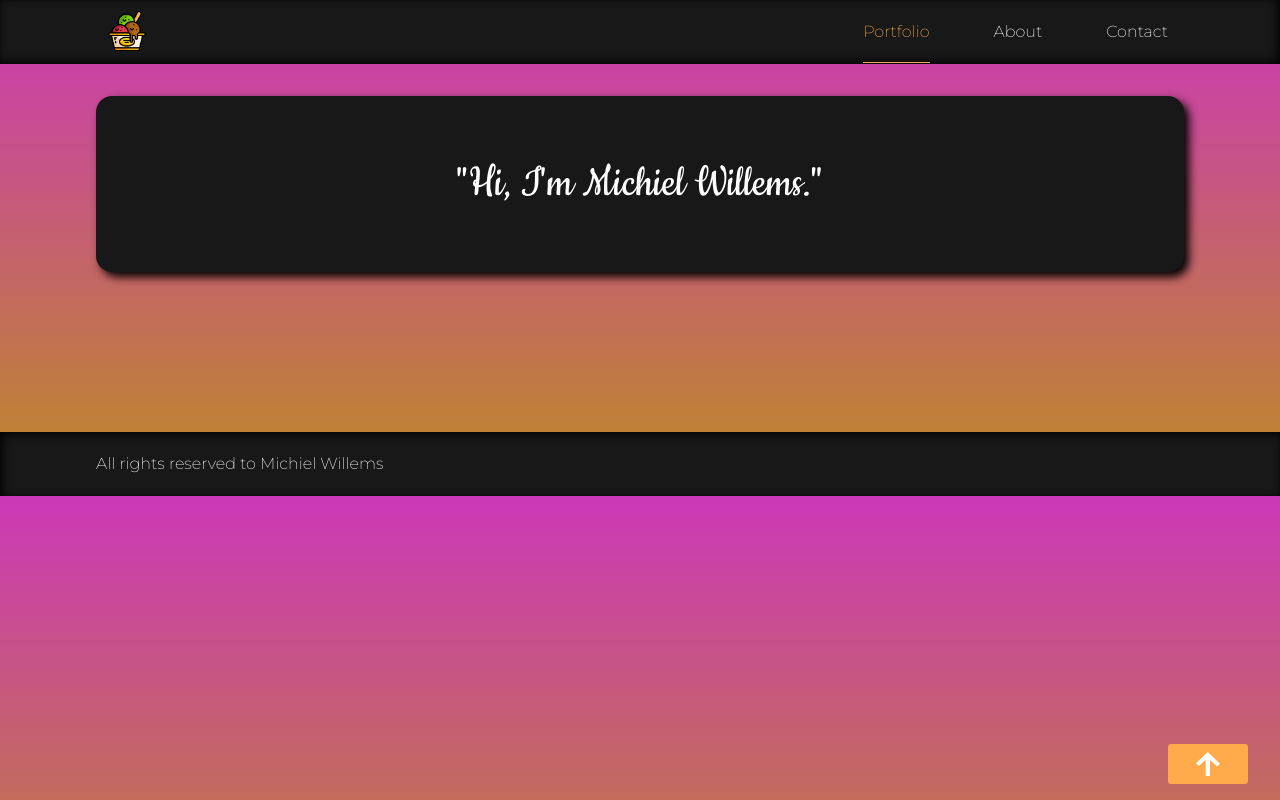
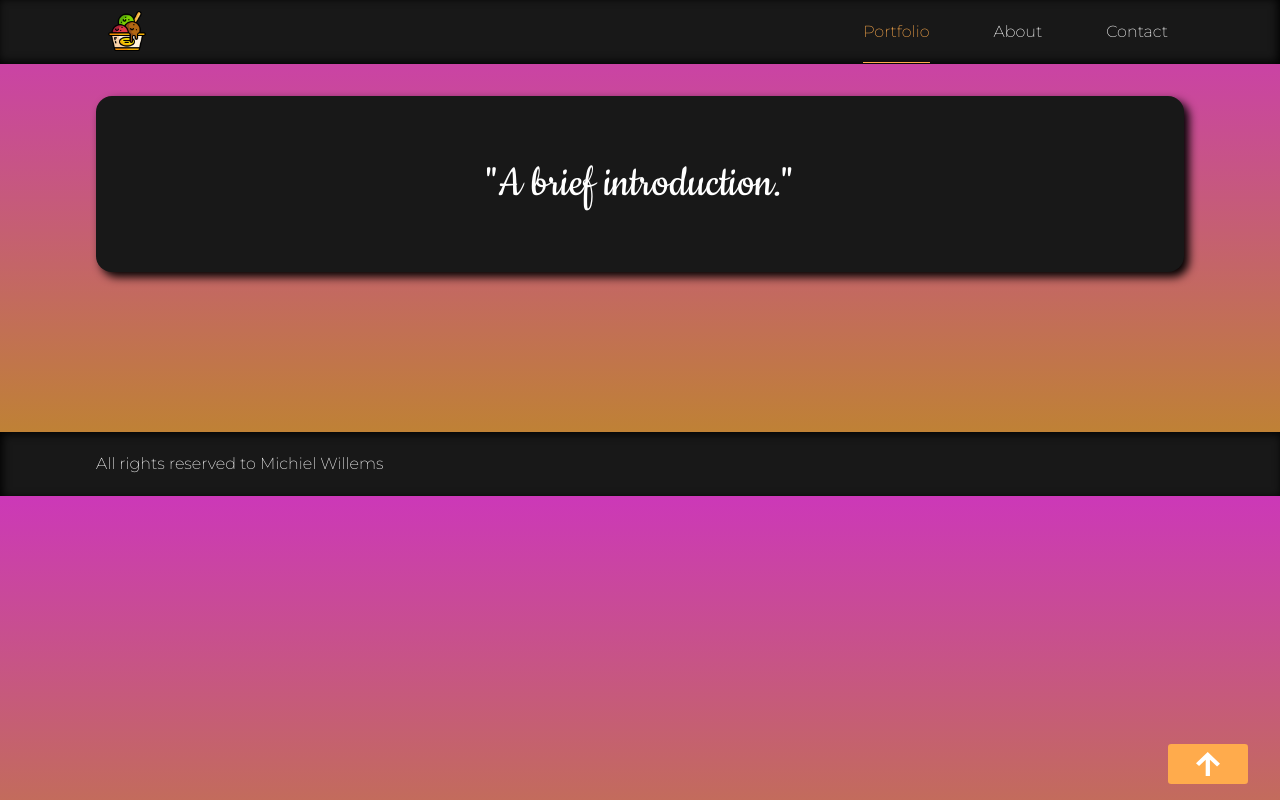
Before and after one commit to Verldopia/portfolio-website, a plain HTML site: page index.html in a window 1280 px wide. Drawn offline with Linux system fonts and the light colour scheme.

Commit message:
22.20.3.3: Changed introduction

```diff
--- a/index.html
+++ b/index.html
@@ -51,7 +51,7 @@
         <div class="modal"></div>
         <div class="container">
             <div class="content-box center content-box__flex">
-                <h1 class="img-box__h1 cookie">"Hi, I'm Michiel Willems."</h1>
+                <h1 class="img-box__h1 cookie">"A brief introduction."</h1>
             </div>
         </div>
         <a class="btn-totop" id="btn-totop" href="#top"></a>
```
